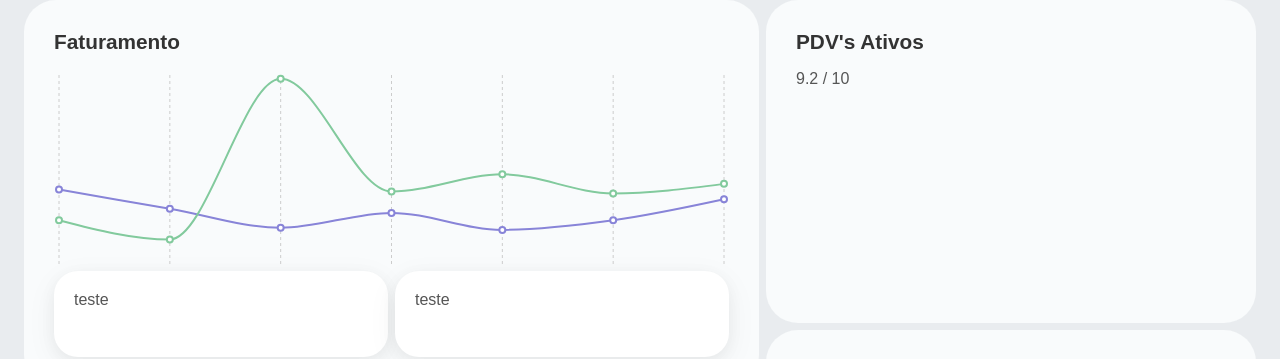
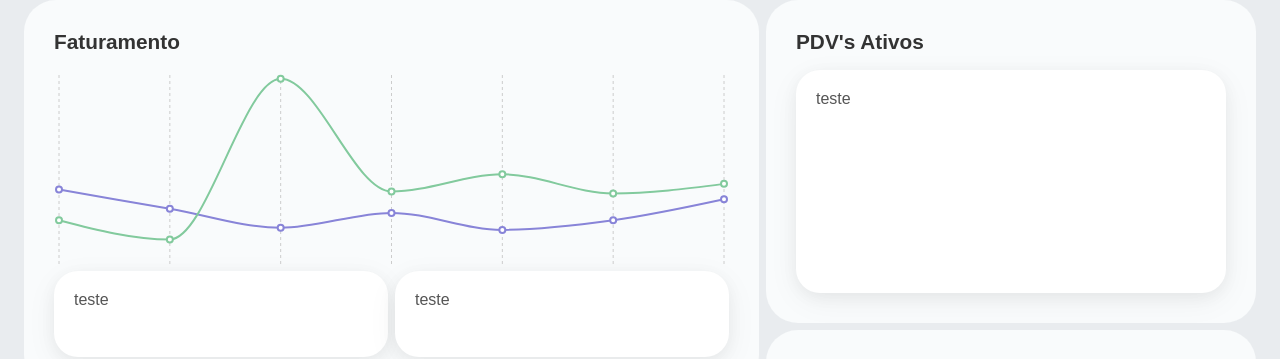
Before and after one commit to josielmaicon/Sinapse-ERP, a React (Vite) app in the folder interface/: page / in a window 1280 px wide. Shown: the part 124-483 px from the top of the page. Built offline with nearby package versions, Linux system fonts and the light colour scheme; a web font is replaced by a local one.

Commit message:
listas inicializadas

```diff
--- a/interface/src/pages/homepage.jsx
+++ b/interface/src/pages/homepage.jsx
@@ -36,9 +36,12 @@ export default function HomePage() {
 
           <div className={styles.grid_2}>
             <Card title="PDV's Ativos">
-              <p>9.2 / 10</p>
+              <div className={styles.grid_pdv_table}>
+                <Card variant="white">
+                  teste
+                </Card>
+              </div>
             </Card>
-
             <Card title="Primeira Compra Hoje">
               <p>15</p>
             </Card>
--- a/interface/src/styles/Dashboard.inicial.module.css
+++ b/interface/src/styles/Dashboard.inicial.module.css
@@ -54,3 +54,10 @@
   min-height: 0;
   gap: 7px;
 }
+
+.grid_pdv_table {
+  display: grid;
+  grid-template-columns: 1fr;
+  height: 100%;
+  min-height: 0;
+}
```
